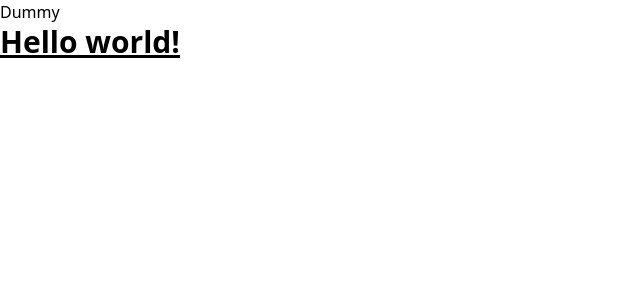
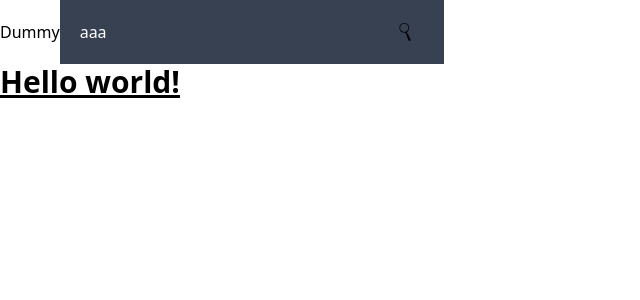
Before and after one commit to kenta-0615/react-weather-app, a React (Create React App) app: page / in a window 1280 px wide. Shown: the top 300 px of the page, without its empty margins (0-640 px from the left). Built offline with nearby package versions, Linux system fonts and the light colour scheme.

Commit message:
tsconfig.jsonの設定でpath取得はsrcディレクトリ起点にした

```diff
--- a/src/components/AreaCard.tsx
+++ b/src/components/AreaCard.tsx
@@ -1,5 +1,5 @@
 import React from "react";
-import icon from "../images/rightarrow_121279.svg";
+import icon from "src/images/297822.svg";
 
 type Props = {
   name: string;
--- a/src/components/Dummy.tsx
+++ b/src/components/Dummy.tsx
@@ -1,10 +1,12 @@
 import React from "react";
+import { AreaCard } from "src/components/AreaCard";
 
 export const DummyComponent = () => {
-  return <div>Dummy
-
-    <h1 className="text-3xl font-bold underline">
-      Hello world!
-    </h1>
-  </div>;
+  return (
+    <div>
+      Dummy
+      <AreaCard name="aaa" onClick={() => {}} />
+      <h1 className="text-3xl font-bold underline">Hello world!</h1>
+    </div>
+  );
 };
```
Also changed, not shown: tsconfig.json (+7 -9 lines). Lines whose indentation alone changed are shown as unchanged.
